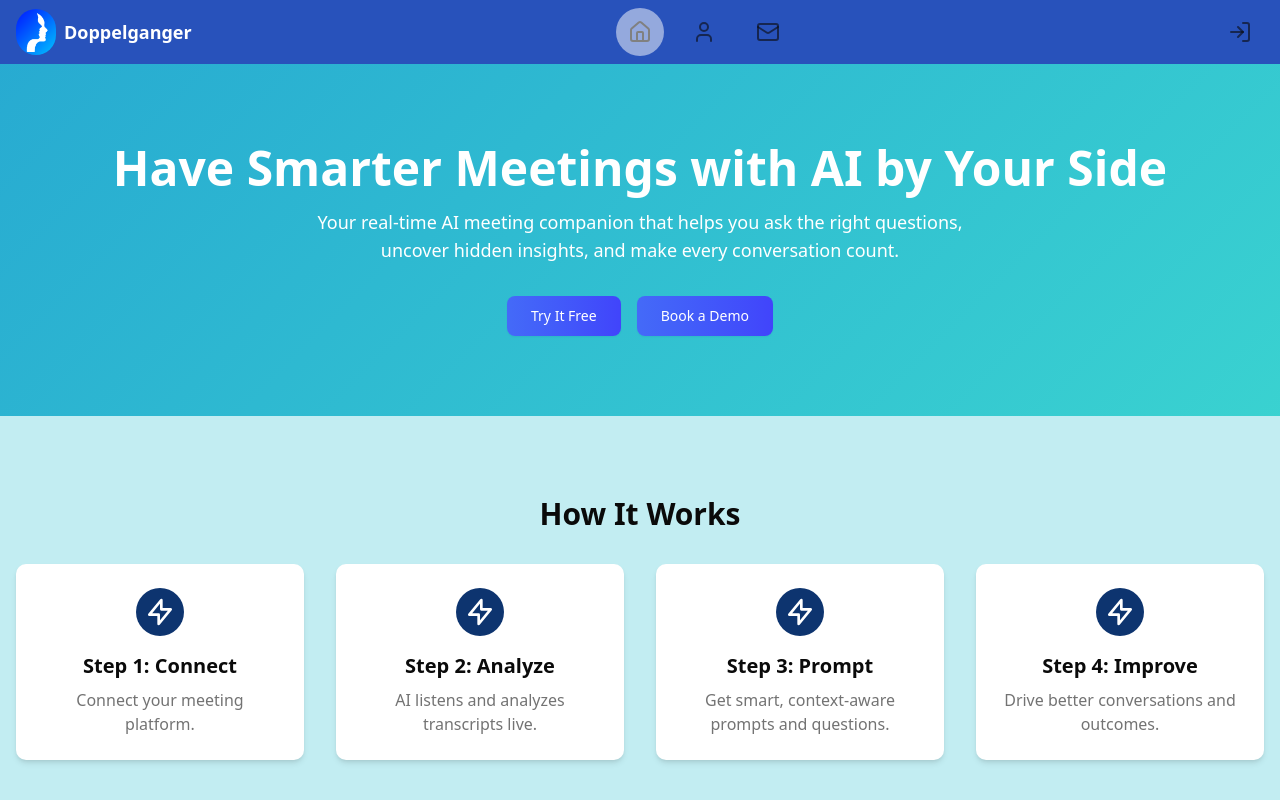
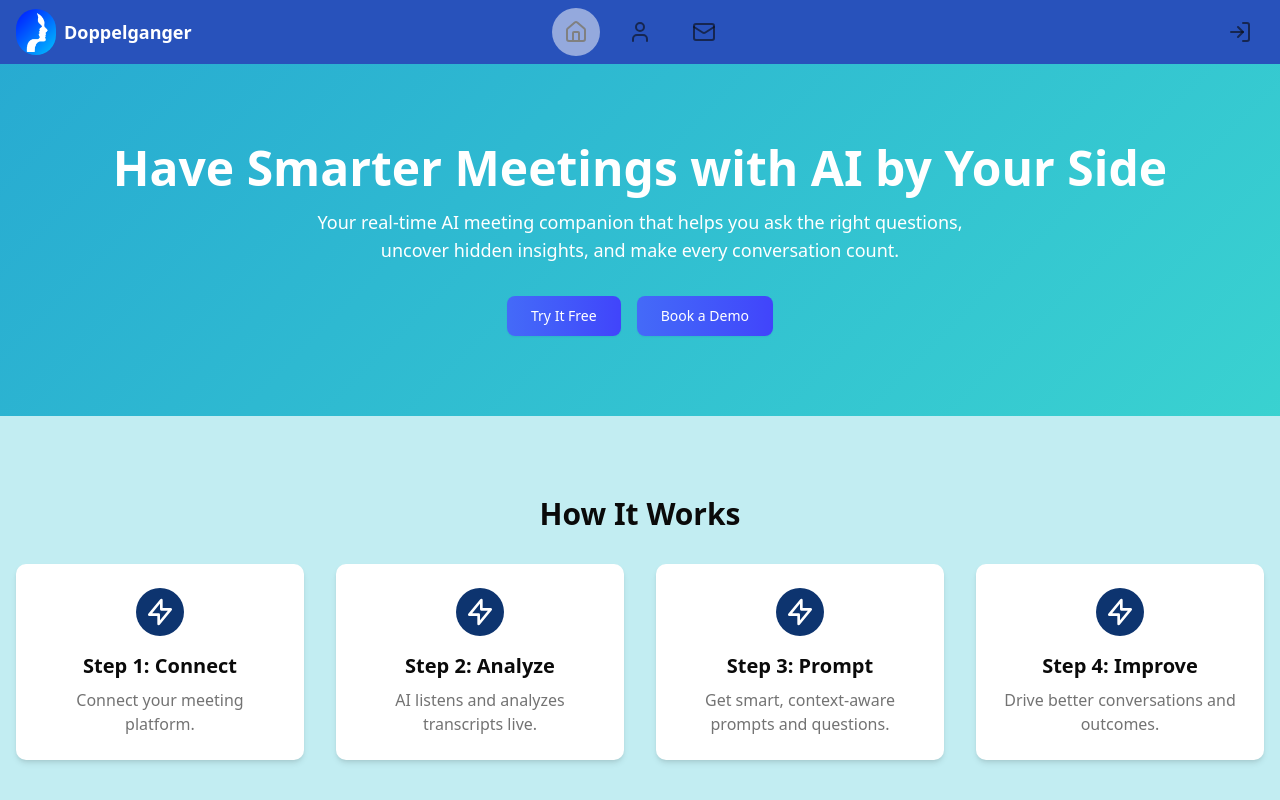
Before and after one commit to RSP0204/Doppelganger, a Next.js app in the folder frontend/: page / in a window 1280 px wide. Shown: the top 800 px of the page. Built offline with nearby package versions, Linux system fonts and the light colour scheme.

Commit message:
adjusted the header layout to ensure   the central navigation icons (Home, About,   Contact) are perfectly centered on the page.

```diff
--- a/frontend/src/components/nav-header.tsx
+++ b/frontend/src/components/nav-header.tsx
@@ -55,9 +55,9 @@ export function NavHeader() {
     return (
         <nav className="sticky top-0 z-50 w-full bg-[var(--navbar-background)] backdrop-blur-sm">
             <div className="container mx-auto h-16 px-4 flex items-center justify-center">
-                <div className="flex items-center justify-between w-full">
+                <div className="grid grid-cols-3 w-full items-center">
                 {/* Left Section: Logo */}
-                <div className="flex items-center">
+                <div className="flex items-center justify-start">
                     <Link href="/" className="flex items-center space-x-2">
                         <Image
                             src="/images/logo.png"
@@ -71,7 +71,7 @@ export function NavHeader() {
                 </div>
 
                 {/* Center Section: Navigation Links */}
-                <div className="flex flex-1 justify-center items-center gap-x-4"> {/* Added gap-x-4 for spacing */}
+                <div className="flex justify-center items-center gap-x-4"> {/* Added gap-x-4 for spacing */}
                     {centerLinks.map((link) => {
                         const isActive = pathname === link.href;
 
@@ -107,7 +107,7 @@ return (
                 </div>
 
                 {/* Right Section: Login/Logout Button */}
-                <div className="flex items-center">
+                <div className="flex items-center justify-end">
                     <TooltipProvider key={currentRightLink.name}>
                         <Tooltip>
                             <TooltipTrigger asChild>
```
